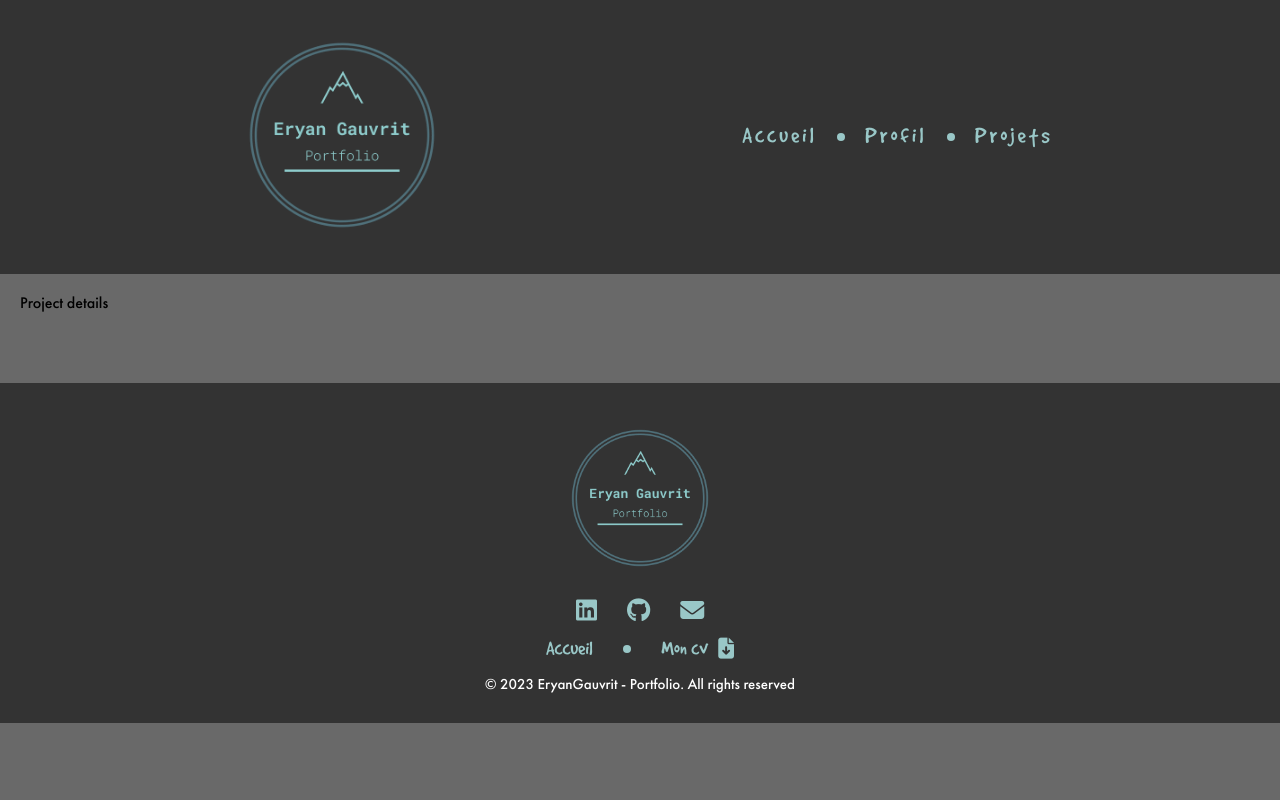
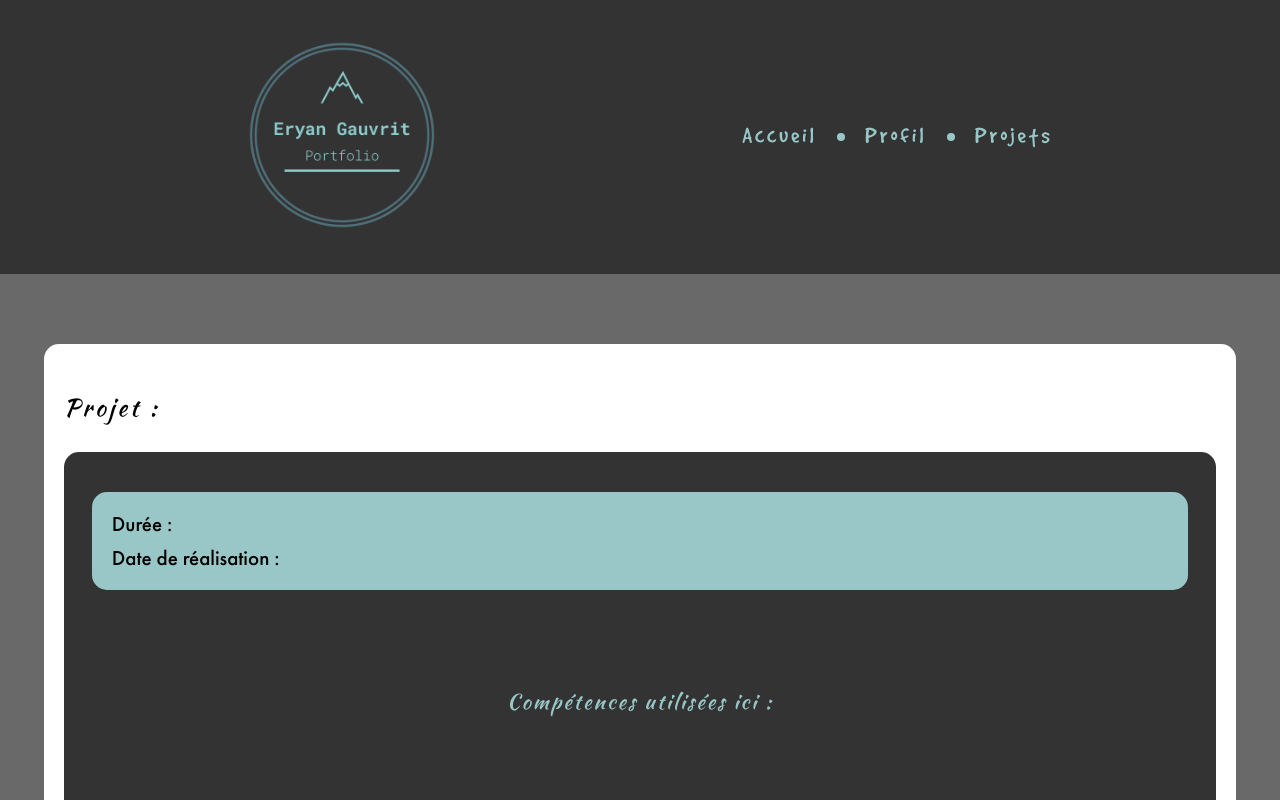
Before and after one commit to EryanGauvrit/portfolio, a React (Create React App) app: page /projects/1 in a window 1280 px wide. Shown: the top 800 px of the page. Built offline with nearby package versions, Linux system fonts and the light colour scheme.

Commit message:
add project datas

```diff
--- /dev/null
+++ b/src/components/ShowProjectDatas/ProjectDatasSkills.jsx
@@ -0,0 +1,18 @@
+
+
+function ProjectsDatasSkills({ project }) {
+
+    const skills = project?.skills || [];
+
+    const skillsMap = skills.map((event, index) =>
+        <li key={event}>{project.skills[index]}</li>
+    )
+
+    return (
+        <ul>
+            {skillsMap}
+        </ul>
+    )
+}
+
+export default ProjectsDatasSkills;
--- /dev/null
+++ b/src/components/ShowProjectDatas/_showProjectDatas.scss
@@ -0,0 +1,102 @@
+.project-details-main {
+    background-color: $colour-three;
+    border-radius: 15px;
+    margin: 30px auto;
+    width: 90%;
+    padding: 30px 10px;
+    @media (min-width: $phoneScreenSize) {
+        margin: 50px auto;
+        padding: 50px 20px;
+    }
+    & h1 {
+        font-family: $policeTitles;
+        font-size: $phoneFontSizeTitle;
+        color: $colour-one;
+        letter-spacing: 2px;
+        @media (min-width: $phoneScreenSize) {
+            font-size: $desktopFontSizeTitle;
+            letter-spacing: 3px;
+        }
+    }
+    & .project-details-datas {
+        margin: 20px 0;
+        padding: 30px 10px;
+        border-radius: 15px;
+        background-color: $colour-four;
+        font-size: $phoneFontSizeTxt;
+        display: flex;
+        flex-direction: column;
+        align-items: center;
+        gap: 15px;
+        @media (min-width: $phoneScreenSize) {
+            margin: 30px 0;
+            padding: 40px 20px;
+            font-size: $desktopFontSizeTxt;
+            gap: 30px;
+        }
+        & .project-info {
+            width: 95%;
+            display: flex;
+            justify-content: space-between;
+            background-color: $colour-two;
+            padding: 10px;
+            border-radius: 15px;
+            @media (min-width: $phoneScreenSize) {
+                padding: 20px;
+            }
+            & ul {
+                display: flex;
+                flex-direction: column;
+                gap: 5px;
+                @media (min-width: $phoneScreenSize) {
+                    gap: 10px;
+                }
+            }
+            & .project-client {
+                align-items: flex-end;
+            }
+        }
+        & article {
+            color: $colour-three;
+            width: 80%;
+            font-size: $phoneFontSizeTxt;
+            @media (min-width: $phoneScreenSize) {
+                font-size: $desktopFontSizeTxt;
+            }
+        }
+        & .project-skills {
+            margin: 20px 0;
+            display: flex;
+            flex-direction: column;
+            gap: 15px;
+            @media (min-width: $phoneScreenSize) {
+                margin: 40px 0;
+                gap: 30px;
+            }
+            & p {
+                color: $colour-two;
+                font-family: $policeTitles;
+                letter-spacing: 1px;
+                @media (min-width: $phoneScreenSize) {
+                    letter-spacing: 2px;
+                }
+            }
+            & ul {
+                display: flex;
+                flex-wrap: wrap;
+                gap: 10px;
+                @media (min-width: $phoneScreenSize) {
+                    gap: 20px;
+                }
+                & li {
+                    padding: 5px 10px;
+                    background-color: $colour-two;
+                    border-radius: 40px;
+                    @media (min-width: $phoneScreenSize) {
+                        padding: 10px 20px;
+                    }
+                }
+            }
+        }
+    }
+}
--- /dev/null
+++ b/src/components/ShowProjectDatas/index.jsx
@@ -0,0 +1,64 @@
+import React, { useEffect, useState } from "react";
+import { useParams } from "react-router-dom";
+import projectsDatas from '../../datas/projects.json';
+import Error from '../Error';
+import ProjectsDatasSkills from "./ProjectDatasSkills";
+// import { useNavigate } from "react-router-dom";
+
+function ShowProjectDatas() {
+
+    // const navigate = useNavigate();
+
+    const { id } = useParams();
+    // On initialise le tableau avec useState
+    const [project, setProject] = useState({
+        title: '',
+        description: '',
+        date: '',
+        duration: '',
+        client: '',
+        address: '',
+        skills: [],
+        link: ''
+    });
+
+    useEffect(() => {
+        projectsDatas.map((data) => {
+            if (data.id === id) { // On oublie pas de vérifier l'ID en URL avec celle du fichier JSON
+                setProject(data);
+            }
+            return null;
+        })
+    });
+
+    if (project.title === undefined) {
+        return <Error />;
+    }
+
+    return (
+        <main className="project-details-main">
+            <h1>Projet : {project.title}</h1>
+            <section className="project-details-datas">
+                <aside className="project-info">
+                    <ul>
+                        <li>Durée : {project.duration}</li>
+                        <li>Date de réalisation : {project.date}</li>
+                    </ul>
+                    <ul className="project-client">
+                        <li>{project.client}</li>
+                        <li>{project.address}</li>
+                    </ul>
+                </aside>
+                <article>
+                    {project.description}
+                </article>
+                <aside className="project-skills">
+                    <p>Compétences utilisées ici :</p>
+                    <ProjectsDatasSkills project={project} />
+                </aside>
+            </section>
+        </main>
+    )
+}
+
+export default ShowProjectDatas;
--- a/src/datas/projects.json
+++ b/src/datas/projects.json
@@ -63,7 +63,7 @@
         "skills":[
             "Optimisation SEO",
             "Accessibilité",
-            "Amélioration de performance global d'un site web"
+            "Amélioration de performances"
         ],
         "link":"https://eryangauvrit.github.io/La-panthere/"
     },
@@ -161,7 +161,7 @@
             "HTML",
             "CSS",
             "Sass",
-            "Exigeance client"
+            "Exigeances client"
         ],
         "link":""
     }
--- a/src/pages/ProjectDetails/index.jsx
+++ b/src/pages/ProjectDetails/index.jsx
@@ -1,13 +1,12 @@
 import React from "react";
+import ShowProjectDatas from "../../components/ShowProjectDatas";
 import SlideShowProjectDetails from "../../components/SlideShowProjectDetails";
 
 function ProjectDetails() {
     return (
         <React.Fragment>
             <SlideShowProjectDetails />
-            <main className="project-details-main">
-                Project details
-            </main>
+            <ShowProjectDatas />
         </React.Fragment>
     )
 }
--- a/src/style/main.scss
+++ b/src/style/main.scss
@@ -7,6 +7,7 @@
 @import '../components/Collapse/collapse';
 @import '../components/BannerProjects/bannerProjects';
 @import '../components/SlideShowProjectDetails/SlideShowProjectDetails';
+@import '../components/ShowProjectDatas/showProjectDatas';
 @import '../components/CardsProjects/cardsProjects';
 @import '../components/Download/download';
 @import '../components/SocialLink/socialLink';
```
